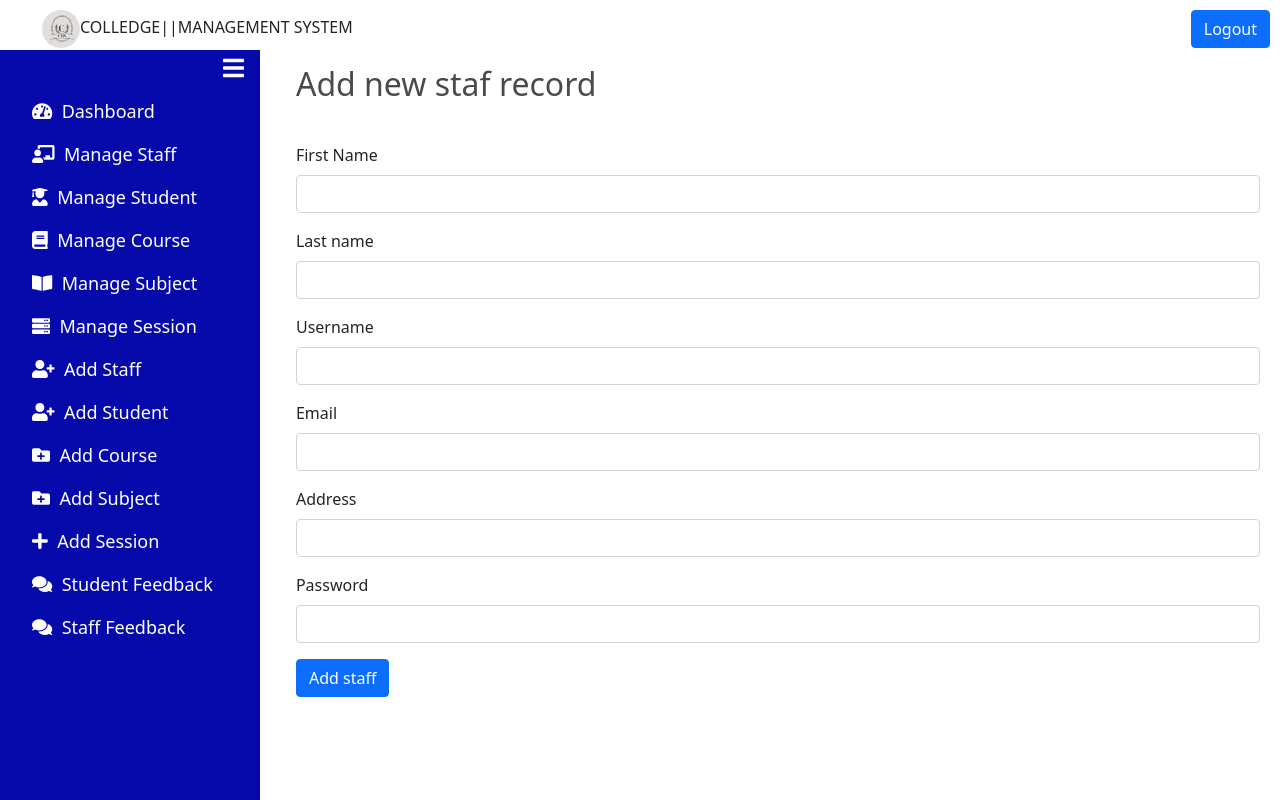
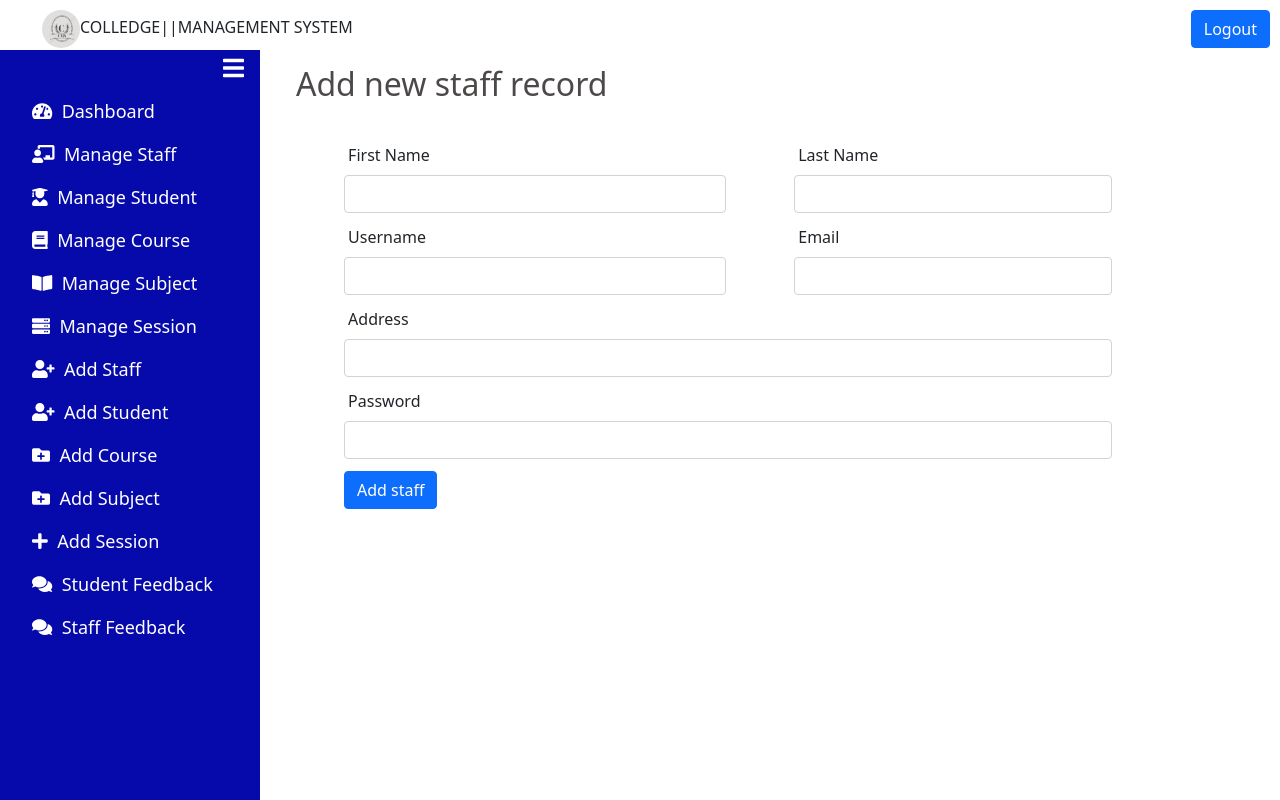
Before and after one commit to Eddie694/student_management, a Django app: page /add_staff/ in a window 1280 px wide. Run offline with Django 4.2, Linux system fonts and the light colour scheme; some libraries are stand-ins or nearby versions.

Commit message:
Admin can add staff

```diff
--- a/accounts/forms.py
+++ b/accounts/forms.py
@@ -2,6 +2,7 @@ from django import forms
 from . models import CustomUser
 from django.contrib.auth.forms import UserCreationForm, AuthenticationForm
 from student_management_app.models import Course, SessionYearModel
+from accounts.models import Student, Staff
 
 
 
@@ -51,6 +52,10 @@ class LoginForm(AuthenticationForm):
 
 
 class AddStudentForm(forms.Form):
+    class Meta:
+        model = Student
+        fields = '__all__'
+
     email = forms.EmailField(label="Email",
                              max_length=50,
                              widget=forms.EmailInput(attrs={"class":"form-control"}))
@@ -137,6 +142,54 @@ class AddStudentForm(forms.Form):
 
         return user
 
+class AddStaffForm(forms.Form):
+
+    email = forms.EmailField(label="Email",
+                             max_length=50,
+                             widget=forms.EmailInput(attrs={"class":"form-control"}))
+    password = forms.CharField(label="Password",
+                               max_length=50,
+                               widget=forms.PasswordInput(attrs={"class":"form-control"}))
+    first_name = forms.CharField(label="First Name",
+                                 max_length=50,
+                                 widget=forms.TextInput(attrs={"class":"form-control"}))
+    last_name = forms.CharField(label="Last Name",
+                                max_length=50,
+                                widget=forms.TextInput(attrs={"class":"form-control"}))
+    username = forms.CharField(label="Username",
+                               max_length=50,
+                               widget=forms.TextInput(attrs={"class":"form-control"}))
+    address = forms.CharField(label="Address",
+                              max_length=50,
+                              widget=forms.TextInput(attrs={"class":"form-control"}))
+
+    class Meta:
+        model = Staff
+        fields = ['first_name', 'last_name', 'email', 'password', 'address', 'username']
+
+
+    def save(self):
+         # Extract cleaned data from the form
+        email = self.cleaned_data['email']
+        password = self.cleaned_data['password']
+        first_name = self.cleaned_data['first_name']
+        last_name = self.cleaned_data['last_name']
+
+        # Create a new user with the provided email and password
+        user = CustomUser.objects.create_user(
+            username=email,  # You can use the email as the username
+            email=email,
+            password=password,
+            first_name=first_name,
+            last_name=last_name,
+            user_type=CustomUser.STAFF,
+        )
+
+        user.save()
+
+        return user
+
+
 
 
 class EditStudentForm(forms.Form):
--- a/accounts/templates/accounts/login.html
+++ b/accounts/templates/accounts/login.html
@@ -121,7 +121,7 @@
 			<input type="password" name="password" class="form-control" id="password" placeholder="Password">
 		  </div>
 	  <div class="mb-3">
-		<button class="btn btn-primary btn-block mt-2 ml-2" type="submit">Register</button>
+		<button class="btn btn-primary btn-block mt-2 ml-2" type="submit">Login</button>
 	  </div>
 
 
--- a/student_management_app/HodViews.py
+++ b/student_management_app/HodViews.py
@@ -4,7 +4,7 @@ from accounts.models import Student, Staff, AdminHOD
 from django.contrib import messages
 from .forms import SubjectForm, SessionForm
 from accounts.models import CustomUser
-from accounts.forms import AddStudentForm
+from accounts.forms import AddStudentForm, AddStaffForm
 
 
 
@@ -27,10 +27,39 @@ def	admin_home (request):
 # staff session
 
 def	add_staff (request):
-    return render(request, 'hod_template/add-staff.html')
+    if request.method == 'POST':
+        form = AddStaffForm(request.POST)
+        if form.is_valid():
+            first_name = form.cleaned_data['first_name']
+            last_name = form.cleaned_data['last_name']
+            address=form.cleaned_data['address']
+            email = form.cleaned_data['email']
+            username = form.cleaned_data['username']
+
+            if CustomUser.objects.filter(email=email).exists():
+                messages.error(request, 'User with this email id already exists. Please use a different email')
+            elif CustomUser.objects.filter(username=username).exists():
+                messages.error(request, 'User with this username already exists. Please use a different username.')
+            else:
+                user = form.save()
+                messages.success(request, "New staff added")
+                return redirect('student_management_app:manage_staff')
+    else:
+        form = AddStaffForm()
+
+    context = {
+            'form': form,
+        }
+
+    return render(request, 'hod_template/add-staff.html', context)
 
 def	manage_staff (request):
-    return render(request, 'hod_template/manage-staff.html')
+    staffs = Staff.objects.all().order_by('-created_at')
+
+    context={
+        'staffs': staffs
+    }
+    return render(request, 'hod_template/manage-staff.html', context)
 
 # Course Session
 def	add_course(request):
@@ -77,9 +106,17 @@ def add_student(request):
     if request.method == 'POST':
         form = AddStudentForm(request.POST)
         if form.is_valid():
-            user = form.save()
-            messages.success(request, "New student added")
-            return redirect('student_management_app:manage_student')
+            email = form.cleaned_data['email']
+            username = form.cleaned_data['username']
+
+            if CustomUser.objects.filter(email=email).exists():
+                messages.error(request, 'User with this email id already exists. Please use a different email')
+            elif CustomUser.objects.filter(username=username).exists():
+                messages.error(request, 'User with this username already exists. Please use a different username.')
+            else:
+                user = form.save()
+                messages.success(request, "New student added")
+                return redirect('student_management_app:manage_student')
         else:
             form = AddStudentForm()
 
--- a/student_management_app/templates/hod_template/add-staff.html
+++ b/student_management_app/templates/hod_template/add-staff.html
@@ -8,7 +8,7 @@
                 <!-- chart card start -->
                 <div class="chart-card manage-staff-title">
 
-                    <h2>Add new staf record</h2>
+                    <h2>Add new staff record</h2>
 
                 </div>
                 <!-- chart card end -->
@@ -16,42 +16,49 @@
 
                 <!-- activities session start-->
                 <div class="activities-section">
-                    <form>
-                        <div class="mb-3">
-                          <label for="exampleInputEmail1" class="form-label">First Name</label>
-                          <input type="email" class="form-control" id="exampleInputEmail1" aria-describedby="emailHelp">
+                  {% for message in messages %}
+                  <h6 style="color:red;">{{message}}</h6>
+                  {% endfor %}
+                    <div class="form-container ps-5 pe-5" style="width: 90%;">
+                        <form method ="post" class="row g-1">
+                          {% csrf_token %}
+                            <div class="col-md-6">
+                              <label for="inputEmail4" class="form-label">&nbsp;First Name</label>
+                              {{form.first_name}}
                             </div>
-                        <div class="mb-3">
-                          <label for="exampleInputPassword1" class="form-label">Last name</label>
-                          <input type="password" class="form-control" id="exampleInputPassword1">
+                            <div class="col-md-5">
+                              <label for="inputPassword4" class="form-label">&nbsp;Last Name</label>
+                              {{form.last_name}}
                             </div>
-                        <div class="mb-3">
-                            <label for="exampleInputPassword1" class="form-label">Username</label>
-                            <input type="password" class="form-control" id="exampleInputPassword1">
+                            <div class="col-md-6">
+                                <label for="inputEmail4" class="form-label">&nbsp;Username</label>
+                                {{form.username}}
                               </div>
-                        <div class="mb-3">
-                            <label for="exampleInputPassword1" class="form-label">Email</label>
-                            <input type="password" class="form-control" id="exampleInputPassword1">
-                        </div>
-                        <div class="mb-3">
-                            <label for="exampleInputPassword1" class="form-label">Address</label>
-                            <input type="password" class="form-control" id="exampleInputPassword1">
-                        </div>
-                        <div class="mb-3">
-                            <label for="exampleInputPassword1" class="form-label">Password</label>
-                            <input type="password" class="form-control" id="exampleInputPassword1">
+                              <div class="col-md-5">
+                                <label for="inputPassword4" class="form-label">&nbsp;Email</label>
+                                {{form.email}}
                               </div>
 
+                            <div class="col-12">
+                              <label for="inputAddress" class="form-label">&nbsp;Address</label>
+                              {{form.address}}
+                            </div>
+                            <div class="col-12">
+                                <label for="inputAddress" class="form-label">&nbsp;Password</label>
+                                {{form.password}}
+                              </div>
+
+                            <div class="col-12">
                               <button type="submit" class="btn btn-primary">Add staff</button>
+                            </div>
                           </form>
+
+                    </div>
+
                 </div>
 
                 <!-- activities session end-->
             </div>
-
-
-
-
 
         </div>
         <!-- Main section stop -->
--- a/student_management_app/templates/hod_template/add-student.html
+++ b/student_management_app/templates/hod_template/add-student.html
@@ -16,6 +16,9 @@
 
                 <!-- activities session start-->
                 <div class="activities-section">
+                  {% for message in messages %}
+                  <h6 style="color:red;">{{message}}</h6>
+                  {% endfor %}
                     <div class="form-container ps-5 pe-5" style="width: 90%;">
                         <form method ="post" class="row g-1">
                           {% csrf_token %}
--- a/student_management_app/templates/hod_template/manage-session.html
+++ b/student_management_app/templates/hod_template/manage-session.html
@@ -10,7 +10,7 @@
         <div class="chart-card manage-staff-title">
 
           <h2>Manage Session</h2>
-          <a href=""><button type="button" class="btn btn-primary mt-4">Add Session</button></a>
+          <a href="{% url 'student_management_app:add_session' %}"><button type="button" class="btn btn-primary mt-4">Add Session</button></a>
 
 
         </div>
--- a/student_management_app/urls.py
+++ b/student_management_app/urls.py
@@ -1,6 +1,7 @@
 from django.urls import path
 from . import views
 from . import StaffViews, StudentViews, HodViews
+
 
 app_name = 'student_management_app'
 
--- a/student_management_app/views.py
+++ b/student_management_app/views.py
@@ -1,10 +1,12 @@
 from django.shortcuts import render, redirect, HttpResponse, HttpResponseRedirect
-
+from accounts import views
 
 # Create your views here.
 
 def home(request):
 
+    return redirect('accounts:login')
+
     return render(request, 'student_management_app/home.html', {})
 
 def contact(request):
```
Also changed, not shown: student_management_app/templates/hod_template/manage-staff.html (+7 -35 lines). Lines whose indentation alone changed are shown as unchanged.
